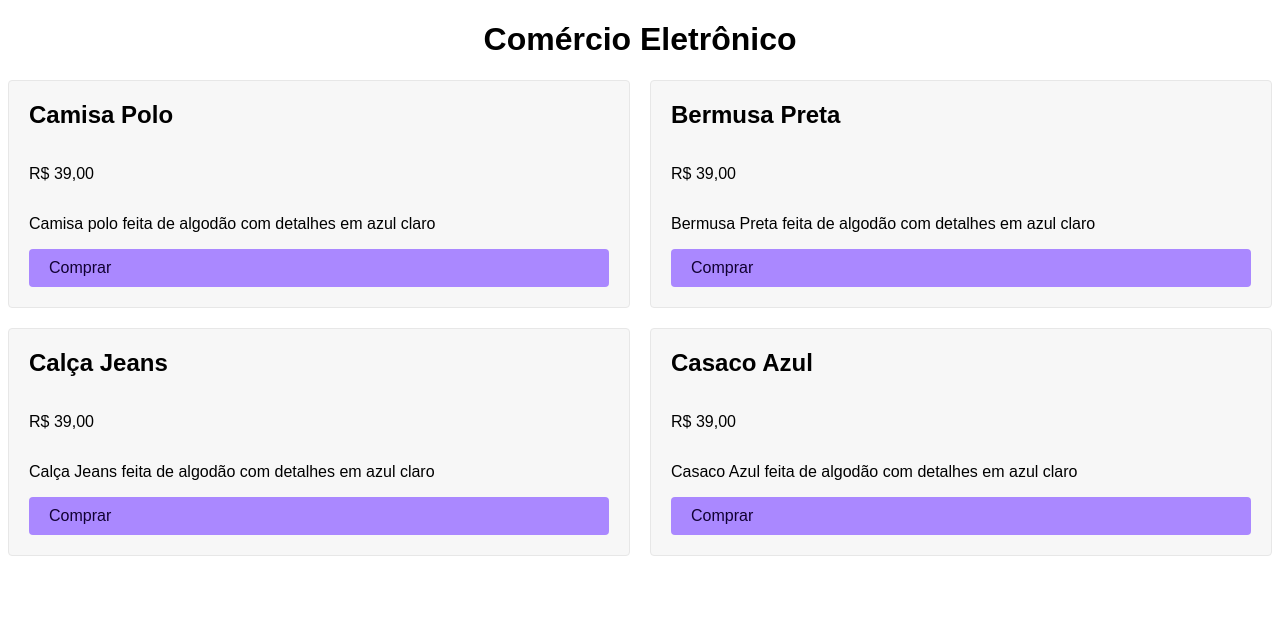
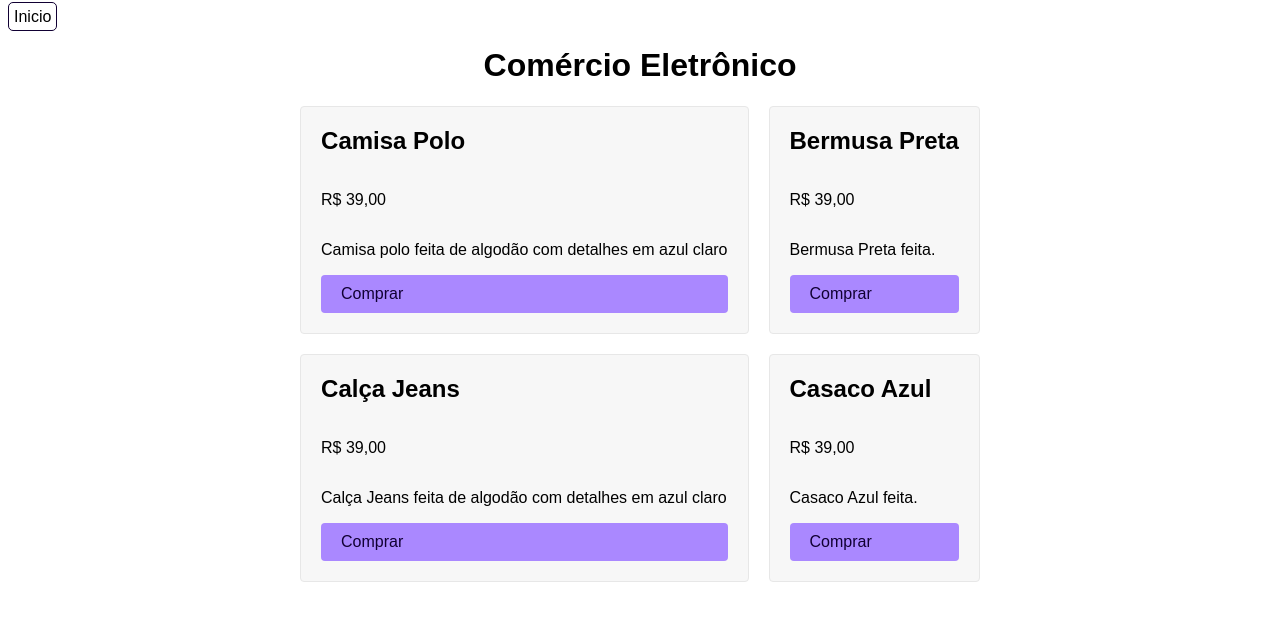
Before and after one commit to Junkes00/html-css, a plain HTML site: page grid-columns/index.html in a window 1280 px wide. Drawn offline with Linux system fonts and the light colour scheme.

Commit message:
grid columns

```diff
--- a/grid-columns/index.html
+++ b/grid-columns/index.html
@@ -9,6 +9,7 @@
 </head>
 
 <body>
+  <a href="/index.html" class="inicio">Inicio</a>
   <h1>Comércio Eletrônico</h1>
   <div class="grid">
     <div class="item">
@@ -20,7 +21,7 @@
     <div class="item">
       <h2>Bermusa Preta</h2>
       <p>R$ 39,00</p>
-      <p>Bermusa Preta feita de algodão com detalhes em azul claro</p>
+      <p>Bermusa Preta feita.</p>
       <a href="#" class="comprar">Comprar</a>
     </div>
     <div class="item">
@@ -32,7 +33,7 @@
     <div class="item">
       <h2>Casaco Azul</h2>
       <p>R$ 39,00</p>
-      <p>Casaco Azul feita de algodão com detalhes em azul claro</p>
+      <p>Casaco Azul feita.</p>
       <a href="#" class="comprar">Comprar</a>
     </div>
   </div>
--- a/grid-columns/style.css
+++ b/grid-columns/style.css
@@ -8,6 +8,14 @@ h1 {
 
 h2 {
   margin-top: 0px;
+}
+
+.inicio {
+  color: black;
+  text-decoration: none;
+  border: 1px solid #103;
+  border-radius: 5px;
+  padding: 5px;
 }
 
 .comprar {
@@ -28,6 +36,7 @@ h2 {
 
 .grid {
   display: grid;
-  grid-template-columns: 1fr 1fr;
+  grid-template-columns: auto auto;
   gap: 20px;
+  justify-content: center;
 }
```
